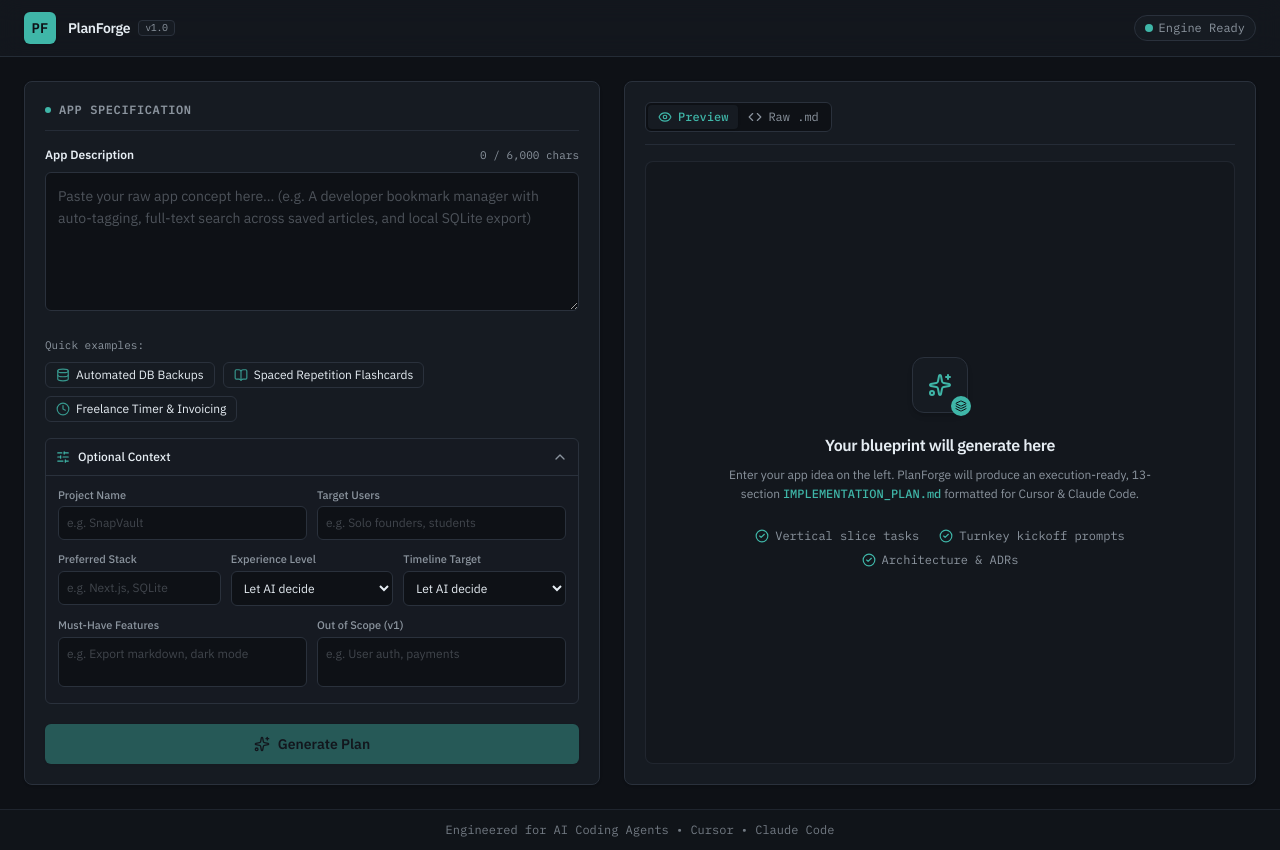
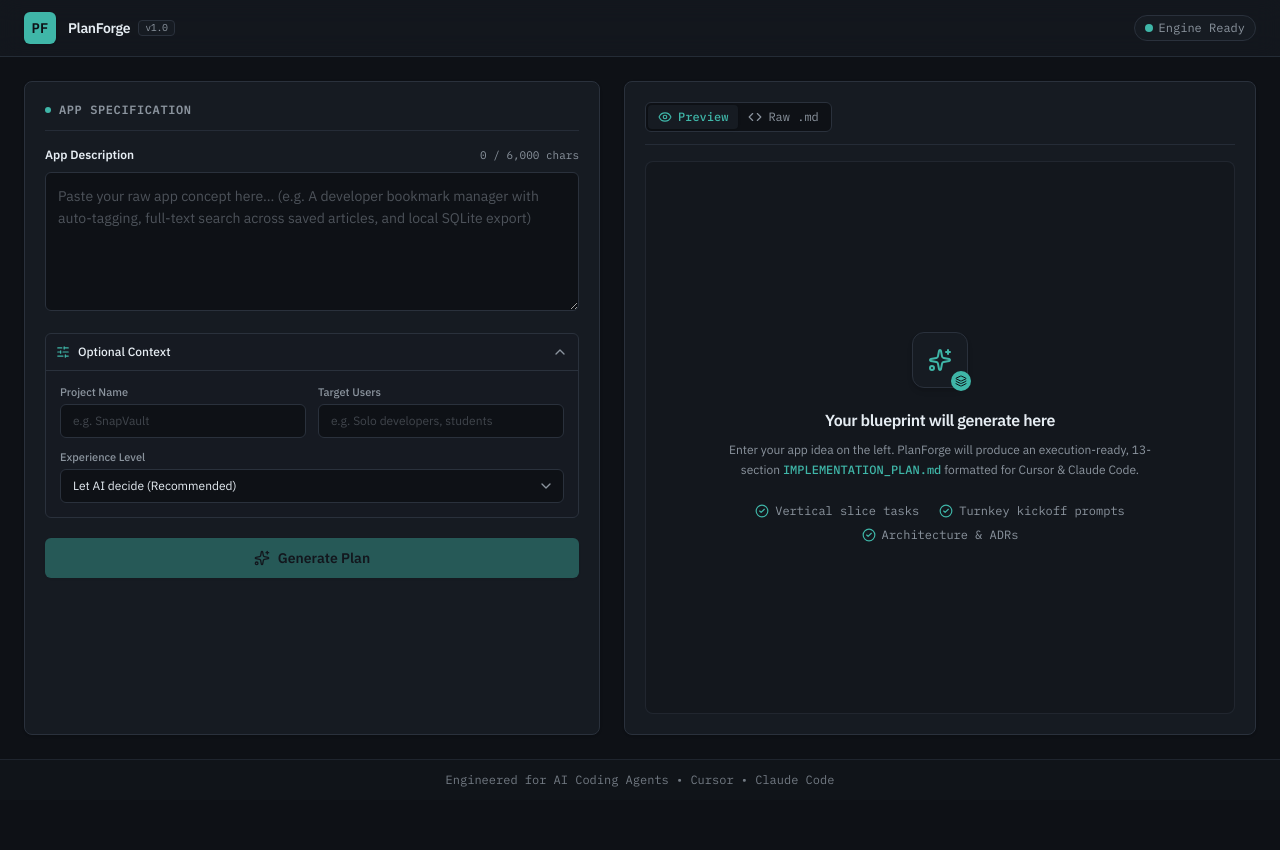
Before and after one commit to mushfiq693-dotcom/PlanForge, a Next.js app: page / in a window 1280 px wide. Both pictures are taken after a click on the button "Optional Context". After the commit the page ends 800 px from the top, so only its background shows below. Built offline with nearby package versions, Linux system fonts and the light colour scheme.

Commit message:
feat: simplify optional context to Project Name, Target Users, and custom modern Experience Level dropdown; remove Quick Examples

```diff
--- a/src/app/page.tsx
+++ b/src/app/page.tsx
@@ -3,7 +3,6 @@
 import React, { useState } from "react";
 import { IdeaForm } from "@/components/IdeaForm";
 import { AdvancedOptions, AdvancedOptionsValues } from "@/components/AdvancedOptions";
-import { ExampleChips } from "@/components/ExampleChips";
 import { PlanViewer } from "@/components/PlanViewer";
 import { PlanActions } from "@/components/PlanActions";
 import { EmptyState } from "@/components/states/EmptyState";
@@ -15,11 +14,7 @@ import { GeneratePlanRequest } from "@/features/generate/schema";
 const initialAdvancedOptions: AdvancedOptionsValues = {
   name: "",
   targetUsers: "",
-  stack: "",
   level: "",
-  timeline: "",
-  mustHave: "",
-  outOfScope: "",
 };
 
 export default function Home() {
@@ -42,26 +37,9 @@ export default function Home() {
       idea,
       name: advancedOptions.name || undefined,
       targetUsers: advancedOptions.targetUsers || undefined,
-      stack: advancedOptions.stack || undefined,
       level: advancedOptions.level || undefined,
-      timeline: advancedOptions.timeline || undefined,
-      mustHave: advancedOptions.mustHave || undefined,
-      outOfScope: advancedOptions.outOfScope || undefined,
     };
     generate(payload);
-  };
-
-  const handleSelectExample = (
-    exampleIdea: string,
-    options?: Partial<AdvancedOptionsValues>
-  ) => {
-    setIdea(exampleIdea);
-    if (options) {
-      setAdvancedOptions((prev) => ({
-        ...prev,
-        ...options,
-      }));
-    }
   };
 
   return (
@@ -129,13 +107,7 @@ export default function Home() {
               isGenerating={isGenerating}
               error={status === "error" && !plan ? error : null}
             >
-              {/* Example Chips */}
-              <ExampleChips
-                onSelect={handleSelectExample}
-                disabled={isGenerating}
-              />
-
-              {/* Collapsible Advanced Options */}
+              {/* Collapsible Optional Context (Project Name, Target Users, Experience Level) */}
               <AdvancedOptions
                 values={advancedOptions}
                 onChange={setAdvancedOptions}
--- a/src/components/AdvancedOptions.tsx
+++ b/src/components/AdvancedOptions.tsx
@@ -2,16 +2,12 @@
 
 import React, { useState } from "react";
 import { ChevronDown, ChevronUp, SlidersHorizontal } from "lucide-react";
-import { ExperienceLevel, Timeline } from "@/features/generate/schema";
+import { ExperienceLevel } from "@/features/generate/schema";
 
 export interface AdvancedOptionsValues {
   name: string;
   targetUsers: string;
-  stack: string;
   level: ExperienceLevel | "";
-  timeline: Timeline | "";
-  mustHave: string;
-  outOfScope: string;
 }
 
 interface AdvancedOptionsProps {
@@ -40,11 +36,7 @@ export function AdvancedOptions({
   const hasConfiguredValues = Boolean(
     (values.name && values.name.trim() !== "") ||
       (values.targetUsers && values.targetUsers.trim() !== "") ||
-      (values.stack && values.stack.trim() !== "") ||
-      Boolean(values.level) ||
-      Boolean(values.timeline) ||
-      (values.mustHave && values.mustHave.trim() !== "") ||
-      (values.outOfScope && values.outOfScope.trim() !== "")
+      Boolean(values.level)
   );
 
   return (
@@ -76,10 +68,10 @@ export function AdvancedOptions({
       {isOpen && (
         <div
           id="advanced-options-panel"
-          className="border-t border-border p-3 space-y-3 font-sans text-xs animate-in fade-in-50 duration-150"
+          className="border-t border-border p-3.5 space-y-3 font-sans text-xs animate-in fade-in-50 duration-150"
         >
           {/* Row 1: Project Name & Target Users */}
-          <div className="grid grid-cols-1 sm:grid-cols-2 gap-2.5">
+          <div className="grid grid-cols-1 sm:grid-cols-2 gap-3">
             <div>
               <label
                 htmlFor="adv-project-name"
@@ -95,7 +87,7 @@ export function AdvancedOptions({
                 value={values.name}
                 onChange={(e) => handleChange("name", e.target.value)}
                 maxLength={100}
-                className="w-full rounded-[6px] border border-border bg-canvas p-2 text-xs text-text placeholder:text-text-muted/40 focus:border-primary focus:outline-none focus:ring-1 focus:ring-primary"
+                className="w-full rounded-[6px] border border-border bg-canvas px-3 py-2 text-xs text-text placeholder:text-text-muted/40 focus:border-primary focus:outline-none focus:ring-1 focus:ring-primary"
               />
             </div>
 
@@ -110,36 +102,16 @@ export function AdvancedOptions({
                 id="adv-target-users"
                 type="text"
                 disabled={disabled}
-                placeholder="e.g. Solo founders, students"
+                placeholder="e.g. Solo developers, students"
                 value={values.targetUsers}
                 onChange={(e) => handleChange("targetUsers", e.target.value)}
                 maxLength={500}
-                className="w-full rounded-[6px] border border-border bg-canvas p-2 text-xs text-text placeholder:text-text-muted/40 focus:border-primary focus:outline-none focus:ring-1 focus:ring-primary"
+                className="w-full rounded-[6px] border border-border bg-canvas px-3 py-2 text-xs text-text placeholder:text-text-muted/40 focus:border-primary focus:outline-none focus:ring-1 focus:ring-primary"
               />
             </div>
           </div>
 
-          {/* Row 2: Stack, Level, Timeline */}
-          <div className="grid grid-cols-1 sm:grid-cols-3 gap-2.5">
-            <div>
-              <label
-                htmlFor="adv-stack"
-                className="block font-medium text-[11px] text-text-muted mb-1"
-              >
-                Preferred Stack
-              </label>
-              <input
-                id="adv-stack"
-                type="text"
-                disabled={disabled}
-                placeholder="e.g. Next.js, SQLite"
-                value={values.stack}
-                onChange={(e) => handleChange("stack", e.target.value)}
-                maxLength={500}
-                className="w-full rounded-[6px] border border-border bg-canvas p-2 text-xs text-text placeholder:text-text-muted/40 focus:border-primary focus:outline-none focus:ring-1 focus:ring-primary"
-              />
-            </div>
-
+          {/* Row 2: Custom Modern Experience Level Dropdown */}
           <div>
             <label
               htmlFor="adv-level"
@@ -147,6 +119,7 @@ export function AdvancedOptions({
             >
               Experience Level
             </label>
+            <div className="relative">
               <select
                 id="adv-level"
                 disabled={disabled}
@@ -154,78 +127,16 @@ export function AdvancedOptions({
                 onChange={(e) =>
                   handleChange("level", e.target.value as ExperienceLevel | "")
                 }
-                className="w-full rounded-[6px] border border-border bg-canvas p-2 text-xs text-text focus:border-primary focus:outline-none focus:ring-1 focus:ring-primary font-sans"
+                className="w-full appearance-none rounded-[6px] border border-border bg-canvas px-3 py-2 pr-9 text-xs text-text focus:border-primary focus:outline-none focus:ring-1 focus:ring-primary font-sans cursor-pointer transition-colors"
               >
-                <option value="">Let AI decide</option>
-                <option value="beginner">Beginner</option>
-                <option value="intermediate">Intermediate</option>
-                <option value="advanced">Advanced</option>
+                <option value="" className="bg-surface text-text">Let AI decide (Recommended)</option>
+                <option value="beginner" className="bg-surface text-text">Beginner — Extra explanation & starter-friendly setup</option>
+                <option value="intermediate" className="bg-surface text-text">Intermediate — Standard modern design & architecture</option>
+                <option value="advanced" className="bg-surface text-text">Advanced — Scalable architecture, testing & performance</option>
               </select>
+              <div className="pointer-events-none absolute inset-y-0 right-0 flex items-center px-2.5 text-text-muted">
+                <ChevronDown className="h-4 w-4" />
               </div>
-
-            <div>
-              <label
-                htmlFor="adv-timeline"
-                className="block font-medium text-[11px] text-text-muted mb-1"
-              >
-                Timeline Target
-              </label>
-              <select
-                id="adv-timeline"
-                disabled={disabled}
-                value={values.timeline}
-                onChange={(e) =>
-                  handleChange("timeline", e.target.value as Timeline | "")
-                }
-                className="w-full rounded-[6px] border border-border bg-canvas p-2 text-xs text-text focus:border-primary focus:outline-none focus:ring-1 focus:ring-primary font-sans"
-              >
-                <option value="">Let AI decide</option>
-                <option value="weekend">Weekend Sprint</option>
-                <option value="2_weeks">2 Weeks</option>
-                <option value="1_month">1 Month</option>
-                <option value="open">Flexible</option>
-              </select>
-            </div>
-          </div>
-
-          {/* Row 3: Must-Have Features & Out of Scope */}
-          <div className="grid grid-cols-1 sm:grid-cols-2 gap-2.5">
-            <div>
-              <label
-                htmlFor="adv-must-have"
-                className="block font-medium text-[11px] text-text-muted mb-1"
-              >
-                Must-Have Features
-              </label>
-              <textarea
-                id="adv-must-have"
-                rows={2}
-                disabled={disabled}
-                placeholder="e.g. Export markdown, dark mode"
-                value={values.mustHave}
-                onChange={(e) => handleChange("mustHave", e.target.value)}
-                maxLength={2000}
-                className="w-full rounded-[6px] border border-border bg-canvas p-2 text-xs text-text placeholder:text-text-muted/40 focus:border-primary focus:outline-none focus:ring-1 focus:ring-primary resize-none"
-              />
-            </div>
-
-            <div>
-              <label
-                htmlFor="adv-out-of-scope"
-                className="block font-medium text-[11px] text-text-muted mb-1"
-              >
-                Out of Scope (v1)
-              </label>
-              <textarea
-                id="adv-out-of-scope"
-                rows={2}
-                disabled={disabled}
-                placeholder="e.g. User auth, payments"
-                value={values.outOfScope}
-                onChange={(e) => handleChange("outOfScope", e.target.value)}
-                maxLength={2000}
-                className="w-full rounded-[6px] border border-border bg-canvas p-2 text-xs text-text placeholder:text-text-muted/40 focus:border-primary focus:outline-none focus:ring-1 focus:ring-primary resize-none"
-              />
             </div>
           </div>
         </div>
--- a/src/components/ExampleChips.tsx
+++ /dev/null
@@ -1,93 +0,0 @@
-"use client";
-
-import React from "react";
-import { Database, BookOpen, Clock } from "lucide-react";
-import { AdvancedOptionsValues } from "./AdvancedOptions";
-
-export interface ExampleIdea {
-  id: string;
-  label: string;
-  icon: React.ReactNode;
-  idea: string;
-  options?: Partial<AdvancedOptionsValues>;
-}
-
-export const EXAMPLE_IDEAS: ExampleIdea[] = [
-  {
-    id: "db-backup",
-    label: "Automated DB Backups",
-    icon: <Database className="h-3.5 w-3.5 text-primary" />,
-    idea: "A lightweight automated backup service for PostgreSQL and SQLite databases that encrypts dumps, pushes them to Cloudflare R2 / AWS S3, and sends health alerts to a Discord webhook on failure.",
-    options: {
-      name: "SnapVault",
-      targetUsers: "Indie hackers and solo developers running production databases",
-      stack: "Next.js, Tailwind CSS, SQLite, Node.js cron",
-      level: "intermediate",
-      timeline: "weekend",
-      mustHave: "S3 snapshot uploads, cron scheduling, Discord failure alerts",
-      outOfScope: "Multi-cloud failover, team role permissions",
-    },
-  },
-  {
-    id: "flashcards",
-    label: "Spaced Repetition Flashcards",
-    icon: <BookOpen className="h-3.5 w-3.5 text-primary" />,
-    idea: "A local-first Markdown flashcard app for medical students implementing the SuperMemo SM-2 spaced repetition algorithm, image occlusion masks, and offline study sessions with zero latency.",
-    options: {
-      name: "MedCards",
-      targetUsers: "Medical students and high-volume memorizers",
-      stack: "React, Vite, Tailwind CSS, IndexedDB (Dexie.js)",
-      level: "intermediate",
-      timeline: "2_weeks",
-      mustHave: "SM-2 spaced repetition algorithm, markdown formatting, local IndexedDB storage",
-      outOfScope: "Live collaborative study rooms, video uploads",
-    },
-  },
-  {
-    id: "freelance-timer",
-    label: "Freelance Timer & Invoicing",
-    icon: <Clock className="h-3.5 w-3.5 text-primary" />,
-    idea: "A streamlined client time-tracker and invoice builder for freelance engineers with active project timers, billable rate calculations, customizable PDF export, and Stripe payment link embeds.",
-    options: {
-      name: "HourCraft",
-      targetUsers: "Freelance developers, consultants, and contractors",
-      stack: "Next.js, Tailwind CSS, Prisma, PostgreSQL",
-      level: "intermediate",
-      timeline: "2_weeks",
-      mustHave: "Live task timer, client rate management, PDF invoice download",
-      outOfScope: "Accounting software double-entry bookkeeping, payroll",
-    },
-  },
-];
-
-interface ExampleChipsProps {
-  onSelect: (idea: string, options?: Partial<AdvancedOptionsValues>) => void;
-  disabled?: boolean;
-}
-
-export function ExampleChips({ onSelect, disabled = false }: ExampleChipsProps) {
-  return (
-    <div className="flex flex-col gap-2 pt-1">
-      <span className="text-[11px] font-mono text-text-muted">
-        Quick examples:
-      </span>
-
-      <div className="flex flex-wrap gap-2">
-        {EXAMPLE_IDEAS.map((item) => (
-          <button
-            key={item.id}
-            type="button"
-            disabled={disabled}
-            onClick={() => onSelect(item.idea, item.options)}
-            className="group inline-flex items-center gap-1.5 rounded-[6px] border border-border bg-surface px-2.5 py-1 text-xs font-mono text-text hover:border-primary/50 hover:bg-surface-hover active:bg-surface-active transition-all disabled:opacity-50 disabled:cursor-not-allowed cursor-pointer"
-          >
-            <span className="shrink-0 opacity-80 group-hover:opacity-100">{item.icon}</span>
-            <span className="group-hover:text-primary transition-colors text-xs font-sans">
-              {item.label}
-            </span>
-          </button>
-        ))}
-      </div>
-    </div>
-  );
-}
```
Lines whose indentation alone changed are shown as unchanged.
